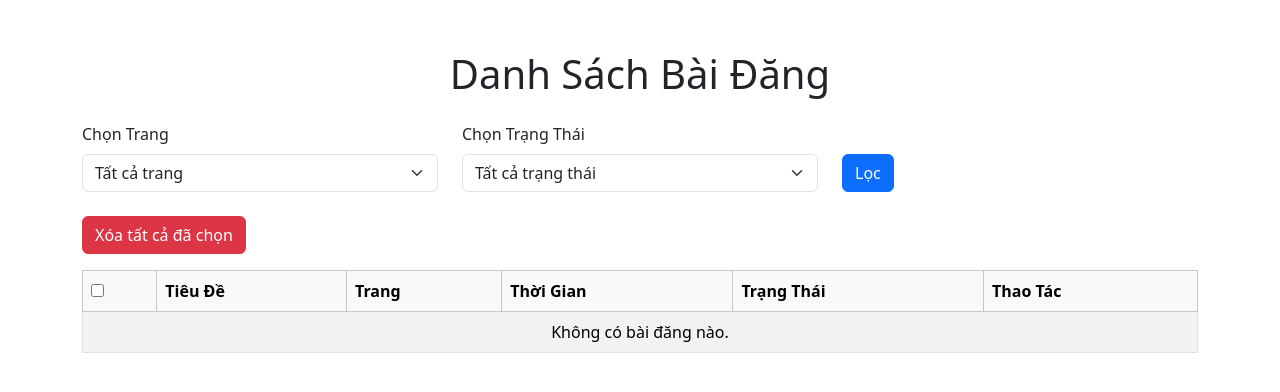
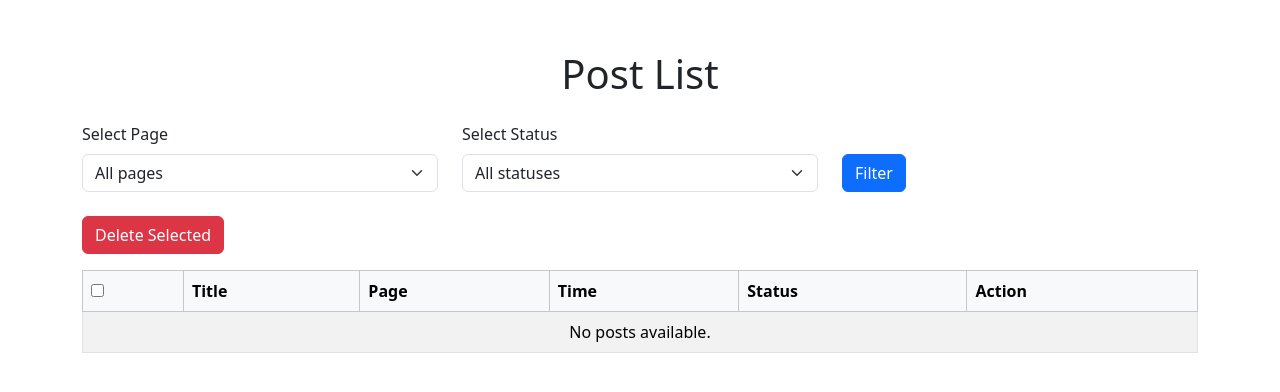
Before and after one commit to TrinhChung/GetVideo, a Flask app: page /stack_posts in a window 1280 px wide. Shown: the part 58-450 px from the top of the page. Run offline with Flask 3, Linux system fonts and the light colour scheme; the visitor is signed in with stand-in values (Sample User, id 1); data that the repository does not hold is empty; some libraries are stand-ins or nearby versions.

```diff
--- a/app.py
+++ b/app.py
@@ -59,7 +59,7 @@ def create_app():
 
     app.jinja_env.filters["datetimeformat"] = format_datetime
 
-    app.config["SEND_FILE_MAX_AGE_DEFAULT"] = timedelta(minutes=1200)
+    app.config["SEND_FILE_MAX_AGE_DEFAULT"] = timedelta(minutes=60)
 
     db.init_app(app)
     migrate.init_app(app, db)
@@ -98,8 +98,14 @@ def create_app():
             "static",
         ]
         if "facebook_user_id" not in session and request.endpoint not in allowed_routes:
-            flash("Bạn cần đăng nhập để truy cập trang này.", "danger")
+            flash("You need to log in to access this page.", "danger")
             return redirect(url_for("auth.login"))
+
+    @app.template_filter('format_currency')
+    def format_currency(value, currency="USD"):
+        if isinstance(value, (int, float)):
+            return f"{value:,.2f} {currency}"
+        return value
 
     # Bắt đầu scheduler
     if not scheduler.running:
--- a/requirements.txt
+++ b/requirements.txt
@@ -14,6 +14,8 @@ facebook-sdk==3.1.0
 Flask==3.1.0
 Flask-Migrate==4.0.7
 Flask-MySQLdb==2.0.0
+flask-paginate==2024.4.12
+Flask-Seeder==1.2.0
 Flask-SQLAlchemy==3.1.1
 Flask-WTF==1.2.2
 greenlet==3.1.1
--- a/routes/stack_post.py
+++ b/routes/stack_post.py
@@ -89,7 +89,7 @@ def post_video(post_id):
                 post.status = "posted"
                 post.video_id = posted_video_id  # Cập nhật ID video
                 db.session.commit()
-                flash("Đăng video thành công", "success")
+                flash("Posted video successfully", "success")
 
             except Exception as e:
                 # Cập nhật trạng thái lỗi
--- a/routes/video.py
+++ b/routes/video.py
@@ -24,12 +24,12 @@ VIDEO_FOLDER = './'
 def index():
     form = VideoDownloadForm()
 
-    facebook_user_id = session.get("facebook_user_id")  # Lấy user_id từ session
-    if not user_id:
+    facebook_account_id = session.get("facebook_user_id")  # Lấy user_id từ session
+    if not facebook_account_id:
         flash("You need to log in to use this function", "danger")
         return redirect(url_for("auth.login"))
 
-    videos = Video.query.filter_by(user_id=user_id).all()
+    videos = Video.query.filter_by(facebook_account_id=facebook_account_id).all()
     form = VideoDownloadForm()
     return render_template("videos.html", videos=videos, form=form)
 
@@ -61,12 +61,14 @@ def download_video_route(video_id):
 @video_bp.route("/video/download_all", methods=["POST"])
 def download_all_videos():
 
-    facebook_user_id = session.get("facebook_user_id")  # Lấy user_id từ session
-    if not user_id:
+    facebook_account_id = session.get("facebook_user_id")  # Lấy user_id từ session
+    if not facebook_account_id:
         flash("You need to log in to use this function", "danger")
         return redirect(url_for("auth.login"))
 
-    videos_to_download = Video.query.filter_by(crawled=False, user_id=user_id).all()
+    videos_to_download = Video.query.filter_by(
+        crawled=False, facebook_account_id=facebook_account_id
+    ).all()
 
     for video in videos_to_download:
         try:
@@ -87,8 +89,8 @@ def download_all_videos():
 # Route để chia video
 @video_bp.route("/split_video/<video_id>", methods=["POST"])
 def split_video_route(video_id):
-    facebook_user_id = session.get("facebook_user_id")  # Lấy user_id từ session
-    if not user_id:
+    facebook_account_id = session.get("facebook_user_id")  # Lấy user_id từ session
+    if not facebook_account_id:
         flash("You need to log in to use this function", "danger")
         return redirect(url_for("auth.login"))
 
@@ -97,7 +99,7 @@ def split_video_route(video_id):
     if video and video.path:
         try:
             segment_duration_sec = 60  # Chỉnh sửa thời gian chia đoạn theo nhu cầu
-            split_video(video.path, segment_duration_sec, user_id)
+            split_video(video.path, segment_duration_sec, facebook_account_id)
 
             flash("Video đã được chia thành các phần", "success")
         except Exception as e:
@@ -110,8 +112,9 @@ def split_video_route(video_id):
 # Route để chia các video đã chọn
 @video_bp.route("/split_selected_videos", methods=["POST"])
 def split_selected_videos():
-    facebook_user_id = session.get("facebook_user_id")  # Lấy user_id từ session
-    if not user_id:
+
+    facebook_account_id = session.get("facebook_user_id")  # Lấy user_id từ session
+    if not facebook_account_id:
         flash("You need to log in to use this function", "danger")
         return redirect(url_for("auth.login"))
 
@@ -127,7 +130,7 @@ def split_selected_videos():
 
         if video and video.path:
             try:
-                split_video(video.path, split_duration, user_id)
+                split_video(video.path, split_duration, facebook_account_id)
                 flash(f"Video {video.title} đã được chia thành các phần", "success")
             except Exception as e:
                 flash(f"Đã xảy ra lỗi khi chia video {video.title}: {e}", "danger")
--- a/templates/account_fb.html
+++ b/templates/account_fb.html
@@ -67,7 +67,7 @@
 					<p><strong>Number of Pages:</strong> {{ account.pages|length }}</p>
 					<p><strong>Number of Ad Accounts:</strong> {{ account.facebook_ad_accounts|length }}</p>
 					<p><strong>Number of Campaigns:</strong> {{ account.facebook_campaigns|length }}</p>
-					<a href="{{ url_for('facebook.delete_fb_account', id=account.id) }}" class="btn btn-danger btn-sm">Delete Cache Pages</a>
+					<!-- <a href="{{ url_for('facebook.delete_fb_account', id=account.id) }}" class="btn btn-danger btn-sm">Delete Cache Pages</a> -->
 				</div>
 			</div>
 			<div class="mt-3">
--- a/templates/stack_posts.html
+++ b/templates/stack_posts.html
@@ -1,9 +1,9 @@
 <!DOCTYPE html>
-<html lang="vi">
+<html lang="en">
 	<head>
 		<meta charset="UTF-8">
 		<meta name="viewport" content="width=device-width, initial-scale=1.0">
-		<title>Danh Sách Bài Đăng</title>
+		<title>Post List</title>
 		<link rel="icon" href="{{ url_for('static', filename='favicon.ico') }}" type="image/x-icon">
 		<link href="https://cdn.jsdelivr.net/npm/bootstrap@5.3.0-alpha1/dist/css/bootstrap.min.css" rel="stylesheet">
 		<link rel="stylesheet" href="{{ url_for('static', filename='css/global.css') }}">
@@ -14,27 +14,27 @@
 		{% include 'message.html' %}
 
 		<div class="container mt-5">
-			<h1 class="text-center mb-4">Danh Sách Bài Đăng</h1>
+			<h1 class="text-center mb-4">Post List</h1>
 			{% if page_id or status %}
 			<div class="alert alert-info">
-				Bộ lọc:
+				Filter:
 				{% if page_id %}
-				Trang: {{ pages|selectattr("page_id", "equalto", page_id)|map(attribute="name")|first }}
+				Page: {{ pages|selectattr("page_id", "equalto", page_id)|map(attribute="name")|first }}
 				{% endif %}
 				{% if status %}
-				, Trạng thái: {{ status }}
+				, Status: {{ status }}
 				{% endif %}
 			</div>
 			{% endif %}
 
-			<!-- Form lọc theo page và status -->
+			<!-- Filter form by page and status -->
 			<form method="GET" id="filter_record" action="{{ url_for('stack_post.index') }}">
 				<div class="row mb-4">
-					<!-- Lọc theo Trang -->
+					<!-- Filter by Page -->
 					<div class="col-md-4">
-						<label for="page_id" class="form-label">Chọn Trang</label>
+						<label for="page_id" class="form-label">Select Page</label>
 						<select name="page_id" id="page_id" class="form-select">
-							<option value="">Tất cả trang</option>
+							<option value="">All pages</option>
 							{% for page in pages %}
 							<option value="{{ page.page_id }}" {% if page.page_id|string == page_id %} selected {% endif %}>
 								{{ page.name }}
@@ -43,37 +43,38 @@
 						</select>
 					</div>
 
-					<!-- Lọc theo Trạng Thái -->
+					<!-- Filter by Status -->
 					<div class="col-md-4">
-						<label for="status" class="form-label">Chọn Trạng Thái</label>
+						<label for="status" class="form-label">Select Status</label>
 						<select name="status" id="status" class="form-select">
-							<option value="">Tất cả trạng thái</option>
-							<option value="waiting" {% if status == 'waiting' %} selected {% endif %}>Chờ</option>
-							<option value="processing" {% if status == 'processing' %} selected {% endif %}>Đang xử lý</option>
-							<option value="posted" {% if status == 'posted' %} selected {% endif %}>Đã đăng</option>
-							<option value="error" {% if status == 'error' %} selected {% endif %}>Lỗi</option>
+							<option value="">All statuses</option>
+							<option value="waiting" {% if status == 'waiting' %} selected {% endif %}>Waiting</option>
+							<option value="processing" {% if status == 'processing' %} selected {% endif %}>Processing</option>
+							<option value="posted" {% if status == 'posted' %} selected {% endif %}>Posted</option>
+							<option value="error" {% if status == 'error' %} selected {% endif %}>Error</option>
 						</select>
 					</div>
 
-					<!-- Nút Lọc -->
+					<!-- Filter Button -->
 					<div class="col-md-4 d-flex align-items-end">
-						<button type="submit" form="filter_record" class="btn btn-primary">Lọc</button>
+						<button type="submit" form="filter_record" class="btn btn-primary">Filter</button>
 					</div>
 				</div>
 			</form>
-			<!-- Bảng hiển thị danh sách bài đăng -->
+
+			<!-- Post list table -->
 			<form method="POST" id="delete-form" action="{{ url_for('stack_post.delete_selected') }}">
 				{{ form.csrf_token }}
-				<button type="submit" form="delete-form" class="btn btn-danger mb-3">Xóa tất cả đã chọn</button>
+				<button type="submit" form="delete-form" class="btn btn-danger mb-3">Delete Selected</button>
 				<table class="table table-bordered table-striped">
 					<thead class="table-light">
 						<tr>
 							<th><input type="checkbox" id="select-all" /></th>
-							<th>Tiêu Đề</th>
-							<th>Trang</th>
-							<th>Thời Gian</th>
-							<th>Trạng Thái</th>
-							<th>Thao Tác</th>
+							<th>Title</th>
+							<th>Page</th>
+							<th>Time</th>
+							<th>Status</th>
+							<th>Action</th>
 						</tr>
 					</thead>
 					<tbody>
@@ -87,27 +88,30 @@
 							<td>{{ post.page.name }}</td>
 							<td>{{ post.time }}</td>
 							<td>
-								<span class="badge {% if post.status == 'waiting' %}bg-warning{% endif %}{% if post.status == 'processing' %}bg-info{% endif %}{% if post.status == 'posted' %}bg-success{% endif %}{% if post.status == 'error' %}bg-danger{% endif %}">
+								<span
+									class="badge {% if post.status == 'waiting' %}bg-warning{% endif %}{% if post.status == 'processing' %}bg-info{% endif %}{% if post.status == 'posted' %}bg-success{% endif %}{% if post.status == 'error' %}bg-danger{% endif %}">
 									{{ post.status }}
 								</span>
 							</td>
 							<td>
 								{% if loop.index0 == 0 %}
-                					<!-- First post ID: {{ post.id }} -->
-                					<!-- First post status: {{ post.status }} -->
-            					{% endif %}
-								<form id="post_form_request_{{ post.id }}"
-                  					method="POST"
-                  					action="{{ url_for('stack_post.post_video', post_id=post.id) }}"
-                  					class="d-inline">
-                					{{ form.csrf_token }}
-									<button form="post_form_request_{{ post.id }}" type="submit" class="btn btn-primary btn-sm">Đăng Video</button>
+								<!-- First post ID: {{ post.id }} -->
+								<!-- First post status: {{ post.status }} -->
+								{% endif %}
+								{% if post.status != 'posted' %}
+								<form id="post_form_request_{{ post.id }}" method="POST"
+									action="{{ url_for('stack_post.post_video', post_id=post.id) }}" class="d-inline">
+									{{ form.csrf_token }}
+									<button form="post_form_request_{{ post.id }}" type="submit" class="btn btn-primary btn-sm">
+										Post Video
+									</button>
 								</form>
+								{% endif %}
 							</td>
 						</tr>
 						{% else %}
 						<tr>
-							<td colspan="6" class="text-center">Không có bài đăng nào.</td>
+							<td colspan="6" class="text-center">No posts available.</td>
 						</tr>
 						{% endfor %}
 					</tbody>
@@ -117,7 +121,7 @@
 
 		<!-- <script src="https://cdn.jsdelivr.net/npm/bootstrap@5.3.0-alpha1/dist/js/bootstrap.bundle.min.js"></script> -->
 		<script>
-			// Script để chọn tất cả checkbox
+			// Script to select all checkboxes
 			document.getElementById('select-all').addEventListener('click', function (e) {
 				const checkboxes = document.querySelectorAll('input[name="selected_posts[]"]');
 				checkboxes.forEach(checkbox => {
--- a/util/decorators.py
+++ b/util/decorators.py
@@ -4,7 +4,7 @@ from flask import session, redirect, url_for, flash
 def login_required(func):
     def wrapper(*args, **kwargs):
         if "user_id" not in session:  # Kiểm tra session
-            flash("Bạn cần đăng nhập để truy cập trang này.", "danger")
+            flash("You need to log in to access this page.", "danger")
             return redirect(url_for("auth.login"))  # Chuyển hướng đến trang đăng nhập
         return func(*args, **kwargs)
 
--- a/util/yt_list.py
+++ b/util/yt_list.py
@@ -91,6 +91,9 @@ def save_playlist_and_videos_to_mysql(
             facebook_account_id=facebook_account_id,
         )
         db.session.add(playlist)
+    else:
+        playlist.title = playlist_title
+        playlist.facebook_account_id = facebook_account_id
 
     # Lưu thông tin video vào bảng videos
     for video in video_data:
```
Also changed, not shown: routes/auth.py (+15 -5 lines), routes/facebook.py (+6 -29 lines), routes/video_split.py (+16 -10 lines), templates/ad_accounts.html (+3 -5 lines), templates/login_fb.html (+44 -6 lines), util/post_fb.py (+35 -2 lines), util/split_video.py (+6 -3 lines).
